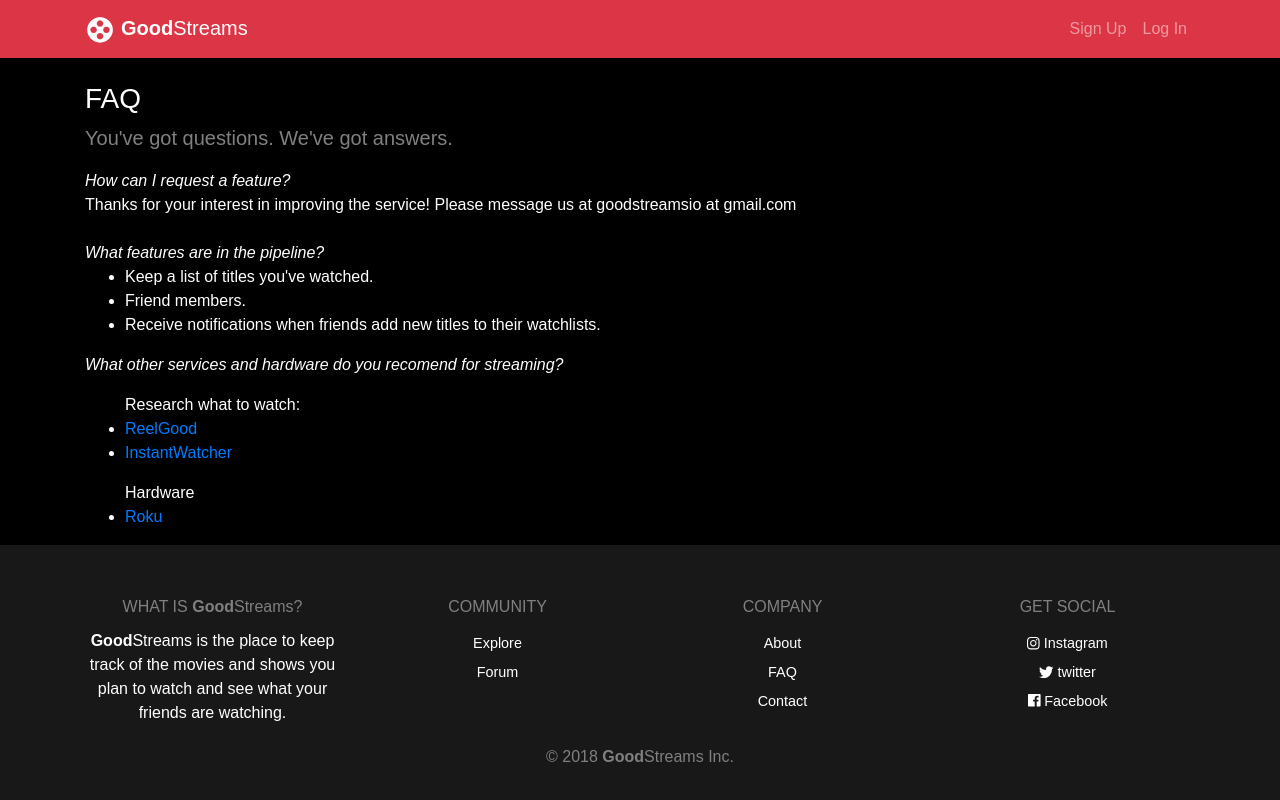
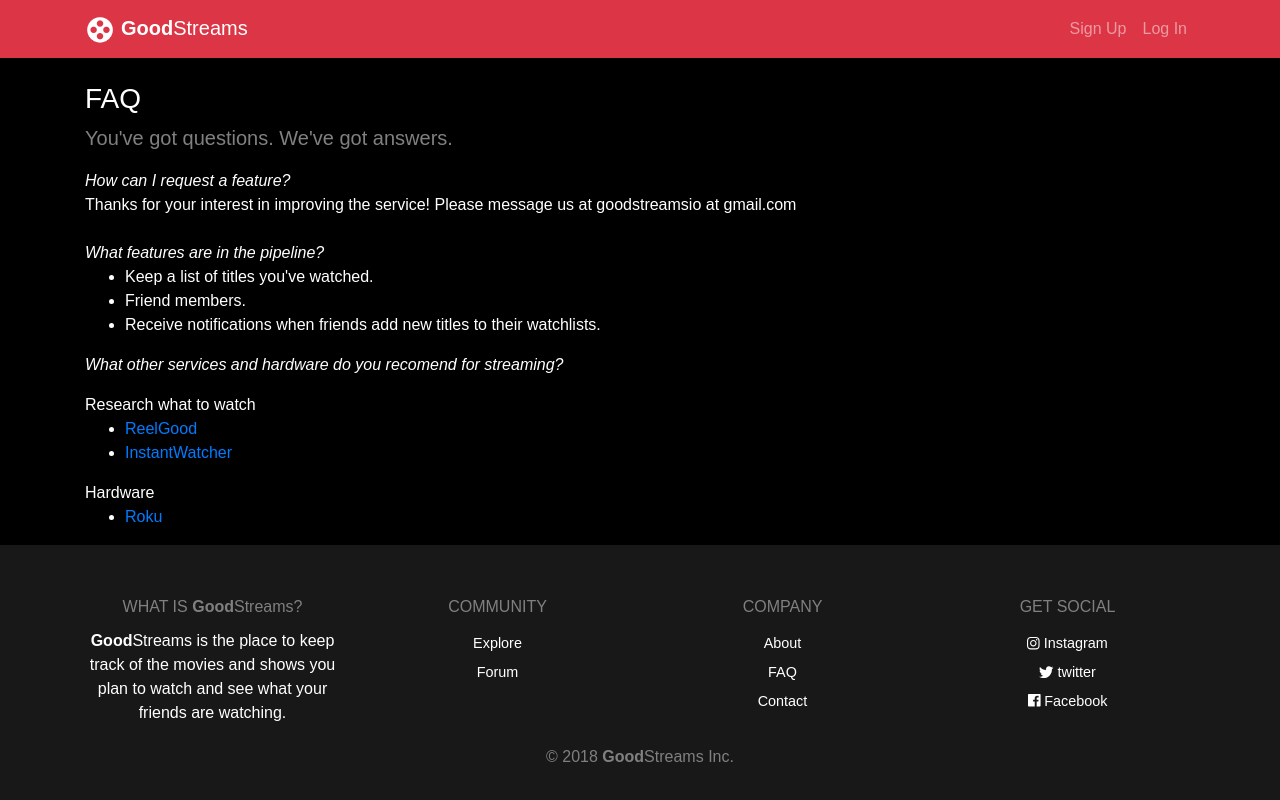
Before and after one commit to wssdesigns/goodstreams, a React (Create React App) app in the folder client/: page /faq in a window 1280 px wide. Shown: the top 800 px of the page. Built offline with nearby package versions, Linux system fonts and the light colour scheme.

Commit message:
Add about and faq copy

```diff
--- a/client/src/components/static-pages/Faq.js
+++ b/client/src/components/static-pages/Faq.js
@@ -20,13 +20,13 @@ export default () => {
             <li>Receive notifications when friends add new titles to their watchlists.</li>
           </ul>
           <p style={{fontStyle: 'italic'}}>What other services and hardware do you recomend for streaming?</p>
+          Research what to watch
           <ul>
-            Research what to watch:
             <li><a href="https://reelgood.com/">ReelGood</a></li>
             <li><a href="https://instantwatcher.com/">InstantWatcher</a></li>
           </ul>
+          Hardware
           <ul>
-            Hardware
             <li><a href="https://www.roku.com/">Roku</a></li>
           </ul>
         </div>
```
